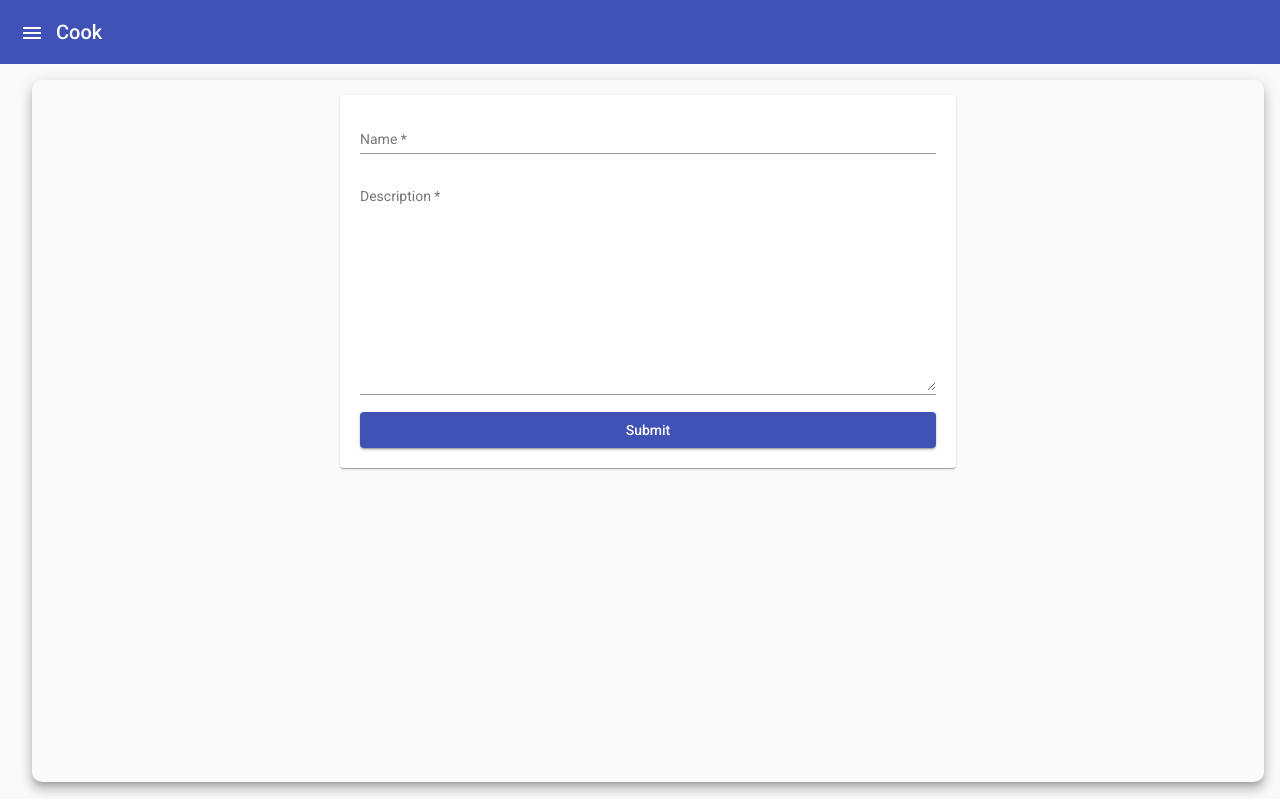
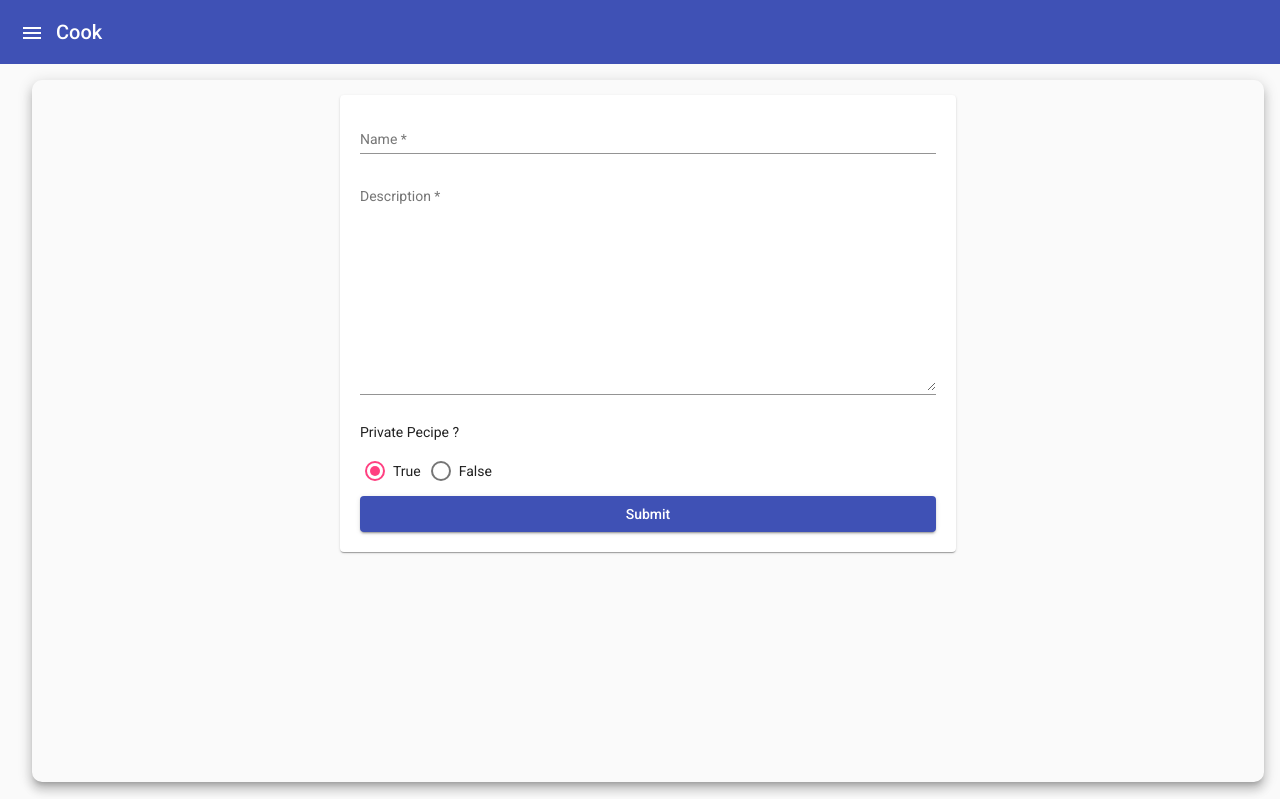
Before and after one commit to EduardMetzler/cook, an Angular app in the folder client/: page /pecipe-create in a window 1280 px wide. Built offline with nearby package versions, Linux system fonts and the light colour scheme; no server answers; sample sign-in values are in the browser's storage.

Commit message:
ADD_PRIVATE_RECIPE

```diff
--- a/client/src/app/pages/withNavBar/dashboard/user-dashboard/user-dashboard.component.html
+++ b/client/src/app/pages/withNavBar/dashboard/user-dashboard/user-dashboard.component.html
@@ -1,4 +1,9 @@
 
-<a  mat-raised-button color="primary" routerLink="/pecipe-create" class="button">Recipe Create</a>
 
-<a  mat-raised-button color="primary" routerLink="/my-pecipes" class="button">My Recipes</a>
+<div fxLayoutAlign="center  "     >
+    <mat-card  fxFlex="100" fxFlex.gt-xs="50">
+        <a  mat-raised-button color="primary" routerLink="/pecipe-create" class="button">Recipe Create</a>
+
+        <a  mat-raised-button color="primary" routerLink="/my-pecipes" class="button">My Recipes</a>
+    </mat-card>
+  </div>
--- a/client/src/app/pages/withNavBar/recipe-create/recipe-create.component.css
+++ b/client/src/app/pages/withNavBar/recipe-create/recipe-create.component.css
@@ -10,3 +10,11 @@ mat-card {
 textarea {
   min-height: 200px;
 }
+
+mat-radio-group {
+  margin: 10px 0;
+}
+
+mat-radio-button {
+  margin: 5px;
+}
--- a/client/src/app/pages/withNavBar/recipe-create/recipe-create.component.html
+++ b/client/src/app/pages/withNavBar/recipe-create/recipe-create.component.html
@@ -1,18 +1,24 @@
-<div fxLayoutAlign="center "   >
+<div fxLayoutAlign="center ">
   <mat-card fxFlex="100" fxFlex.gt-xs="50">
-    <form fxLayout="column" class="form" [formGroup]="form"  (ngSubmit)="newRecipeCreate()">
+    <form fxLayout="column" class="form" [formGroup]="form" (ngSubmit)="newRecipeCreate()">
       <mat-form-field>
         <input matInput placeholder="Name" formControlName="name" />
       </mat-form-field>
 
       <mat-form-field>
-        <textarea
-          matInput
-          placeholder="Description"
-          formControlName="description"
-        >
+        <textarea matInput placeholder="Description" formControlName="description">
         </textarea>
       </mat-form-field>
+
+      <mat-radio-group
+      formControlName="private">
+      <p>Private Pecipe ?</p>
+        <mat-radio-button  *ngFor="let option of options" [value]="option.value">
+          {{option.lable}}
+        </mat-radio-button>
+      </mat-radio-group>
+
+
       <button mat-raised-button color="primary" type="submit">Submit</button>
     </form>
   </mat-card>
--- a/client/src/app/pages/withNavBar/recipe-create/recipe-create.component.ts
+++ b/client/src/app/pages/withNavBar/recipe-create/recipe-create.component.ts
@@ -11,7 +11,13 @@ export class RecipeCreateComponent implements OnInit {
   form = new FormGroup({
     name: new FormControl(null, [Validators.required]),
     description: new FormControl(null, [Validators.required]),
+    private: new FormControl(true, [Validators.required]),
   });
+
+  options = [
+    { lable: 'True', value: true },
+    { lable: 'False', value: false },
+  ];
   constructor(private userDataService: UserDataService) {}
 
   ngOnInit(): void {}
--- a/client/src/app/pages/withNavBar/recipe-edit/recipe-edit.component.css
+++ b/client/src/app/pages/withNavBar/recipe-edit/recipe-edit.component.css
@@ -10,3 +10,11 @@ mat-card {
 textarea {
   min-height: 200px;
 }
+
+mat-radio-group {
+  margin: 10px 0;
+}
+
+mat-radio-button {
+  margin: 5px;
+}
--- a/client/src/app/pages/withNavBar/recipe-edit/recipe-edit.component.html
+++ b/client/src/app/pages/withNavBar/recipe-edit/recipe-edit.component.html
@@ -15,6 +15,13 @@
               </textarea>
             </mat-form-field>
             <button mat-raised-button color="primary" type="submit">Submit</button>
+            <mat-radio-group
+            formControlName="private">
+            <p>Private Pecipe ?</p>
+              <mat-radio-button  *ngFor="let option of options" [value]="option.value">
+                {{option.lable}}
+              </mat-radio-button>
+            </mat-radio-group>
           </form>
         </mat-card>
       </div>
--- a/client/src/app/pages/withNavBar/recipe-edit/recipe-edit.component.ts
+++ b/client/src/app/pages/withNavBar/recipe-edit/recipe-edit.component.ts
@@ -14,7 +14,12 @@ export class RecipeEditComponent implements OnInit {
   form = new FormGroup({
     name: new FormControl(null, [Validators.required]),
     description: new FormControl(null, [Validators.required]),
+    private: new FormControl('', [Validators.required]),
   });
+  options = [
+    { lable: 'True', value: true },
+    { lable: 'False', value: false },
+  ];
   constructor(
     private route: ActivatedRoute,
     private userDataService: UserDataService
@@ -30,6 +35,7 @@ export class RecipeEditComponent implements OnInit {
         this.form.patchValue({
           name: oneRecipe.name,
           description: oneRecipe.description,
+          private: true ? oneRecipe.private === 'true' : false,
         });
       }
     });
--- a/client/src/app/pages/withNavBar/recipe/recipe.component.html
+++ b/client/src/app/pages/withNavBar/recipe/recipe.component.html
@@ -2,8 +2,11 @@
 <div fxLayoutAlign="center "  >
     <div class="maim-div" fxFlex="100" fxFlex.gt-xs="50" *ngIf="oneRecipe$ |async as oneRecipe">
 
-            <div>{{oneRecipe.name}}</div>
+
+            <h1 > {{oneRecipe.name}} </h1>
             <div>{{oneRecipe.description}}</div>
+            <div>Private: {{oneRecipe.private}}</div>
+
 
 
 
```
Also changed, not shown: 2 other files (tests, documents, lock files or other folders).
